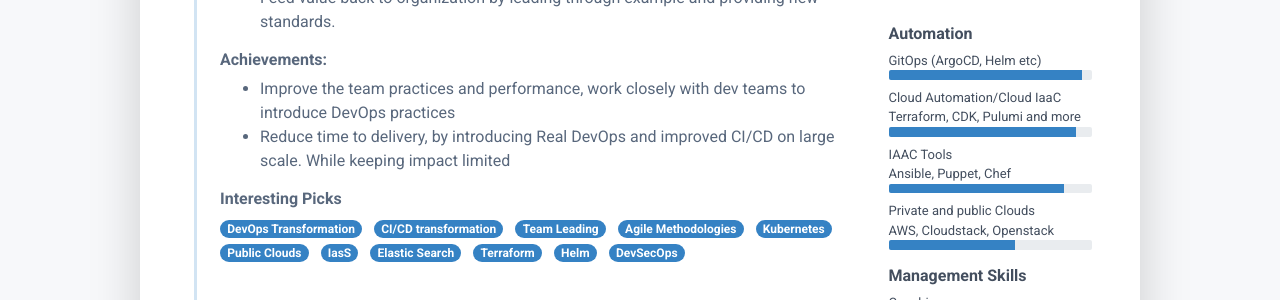
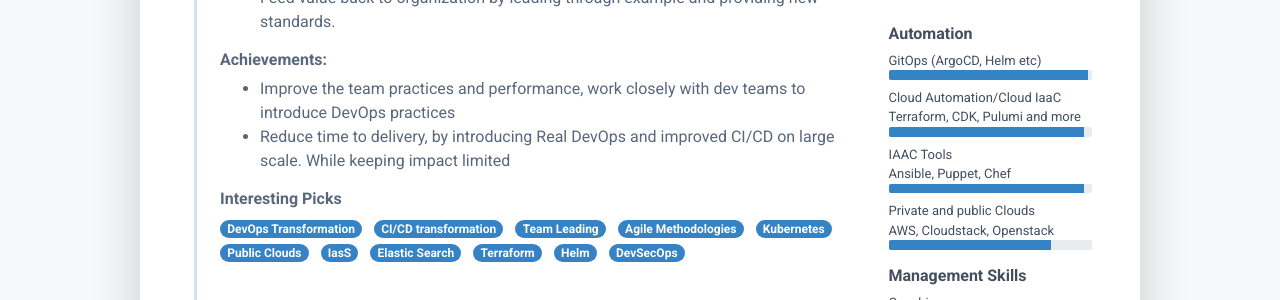
Before and after one commit to varet80/cv, a plain HTML site: page index.html in a window 1280 px wide. Shown: the part 759-1059 px from the top of the page. Drawn offline with Linux system fonts and the light colour scheme.

Commit message:
fix the percentages of knowledge

```diff
--- a/index.html
+++ b/index.html
@@ -309,25 +309,25 @@
 								        <li class="mb-2">
 								            <div class="resume-skill-name">GitOps (ArgoCD, Helm etc)</div>
 									        <div class="progress resume-progress">
-											    <div class="progress-bar theme-progress-bar-dark" role="progressbar" style="width: 95%" aria-valuenow="25" aria-valuemin="0" aria-valuemax="100"></div>
+											    <div class="progress-bar theme-progress-bar-dark" role="progressbar" style="width: 98%" aria-valuenow="25" aria-valuemin="0" aria-valuemax="100"></div>
 											</div>
 								        </li>
 								        <li class="mb-2">
 								            <div class="resume-skill-name">Cloud Automation/Cloud IaaC<br>Terraform, CDK, Pulumi and more</div>
 									        <div class="progress resume-progress">
-											    <div class="progress-bar theme-progress-bar-dark" role="progressbar" style="width: 92%" aria-valuenow="25" aria-valuemin="0" aria-valuemax="100"></div>
+											    <div class="progress-bar theme-progress-bar-dark" role="progressbar" style="width: 96%" aria-valuenow="25" aria-valuemin="0" aria-valuemax="100"></div>
 											</div>
 								        </li>
 								        <li class="mb-2">
 								            <div class="resume-skill-name">IAAC Tools <br>Ansible, Puppet, Chef</div>
 									        <div class="progress resume-progress">
-											    <div class="progress-bar theme-progress-bar-dark" role="progressbar" style="width: 86%" aria-valuenow="25" aria-valuemin="0" aria-valuemax="100"></div>
+											    <div class="progress-bar theme-progress-bar-dark" role="progressbar" style="width: 96%" aria-valuenow="25" aria-valuemin="0" aria-valuemax="100"></div>
 											</div>
 								        </li>
 								        <li class="mb-2">
 								            <div class="resume-skill-name">Private and public Clouds<br>AWS, Cloudstack, Openstack</div>
 									        <div class="progress resume-progress">
-											    <div class="progress-bar theme-progress-bar-dark" role="progressbar" style="width: 62%" aria-valuenow="25" aria-valuemin="0" aria-valuemax="100"></div>
+											    <div class="progress-bar theme-progress-bar-dark" role="progressbar" style="width: 80%" aria-valuenow="25" aria-valuemin="0" aria-valuemax="100"></div>
 											</div>
 								        </li>
 							        </ul>
```
